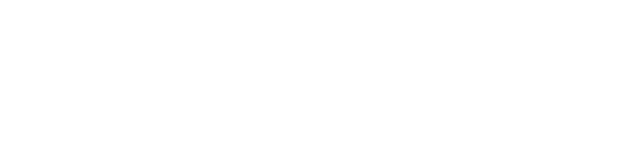
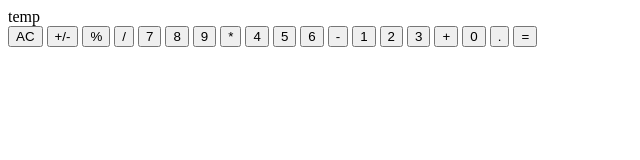
Before and after one commit to chengl1113/Calculator, a plain HTML site: page index.html in a window 1280 px wide. Shown: the whole page, without its empty margins (0-640 px from the left). Drawn offline with Linux system fonts and the light colour scheme.

Commit message:
add buttons to page

```diff
--- a/index.html
+++ b/index.html
@@ -8,6 +8,29 @@
 
 </head>
 <body>
+    <div class="conatiner">
+        <div class="display">temp</div>
+        <button class="operator">AC</button>
+        <button class="operator">+/-</button>
+        <button class="operator">%</button>
+        <button class="operator">/</button>
+        <button class="operand">7</button>
+        <button class="operand">8</button>
+        <button class="operand">9</button>
+        <button class="operator">*</button>
+        <button class="operand">4</button>
+        <button class="operand">5</button>
+        <button class="operand">6</button>
+        <button class="operator">-</button>
+        <button class="operand">1</button>
+        <button class="operand">2</button>
+        <button class="operand">3</button>
+        <button class="operator">+</button>
+        <button class="operand">0</button>
+        <button class="operand">.</button>
+        <button class="operator">=</button>
 
+
+    </div>
 </body>
 </html>
```
